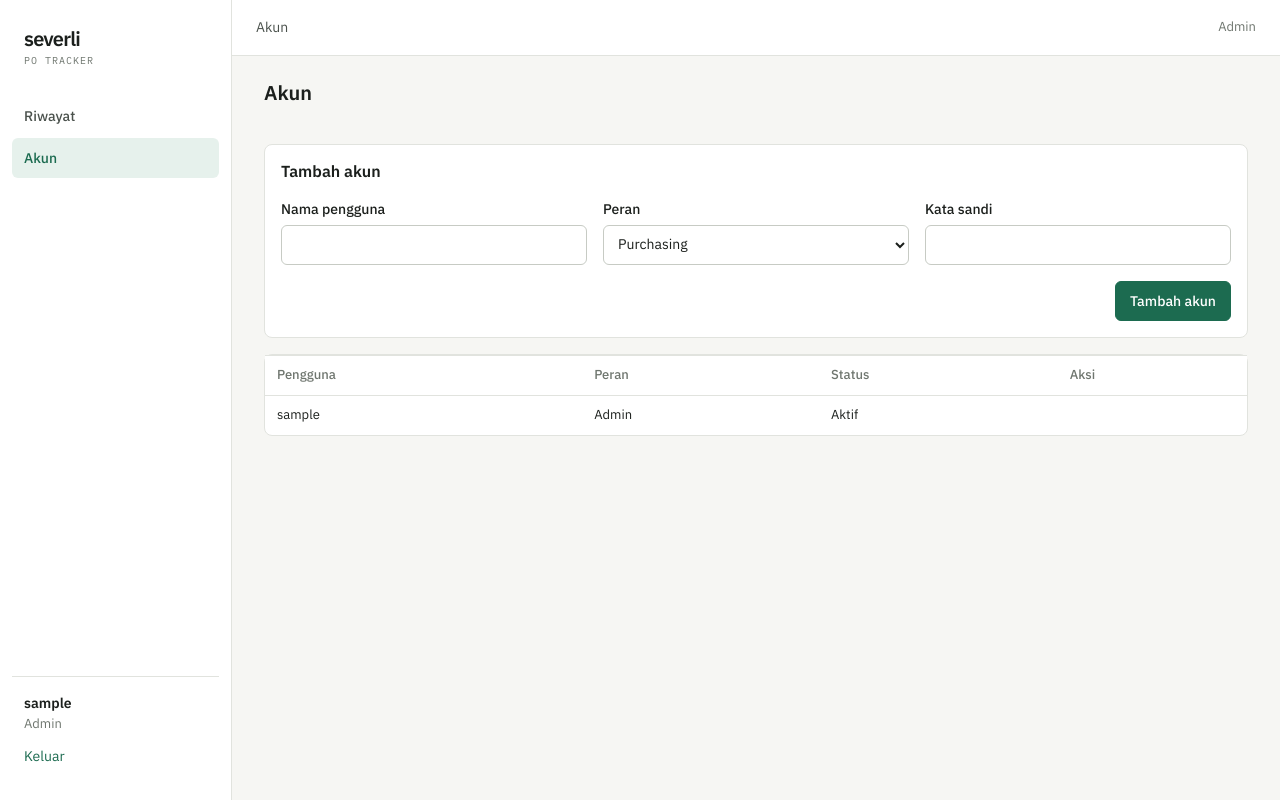
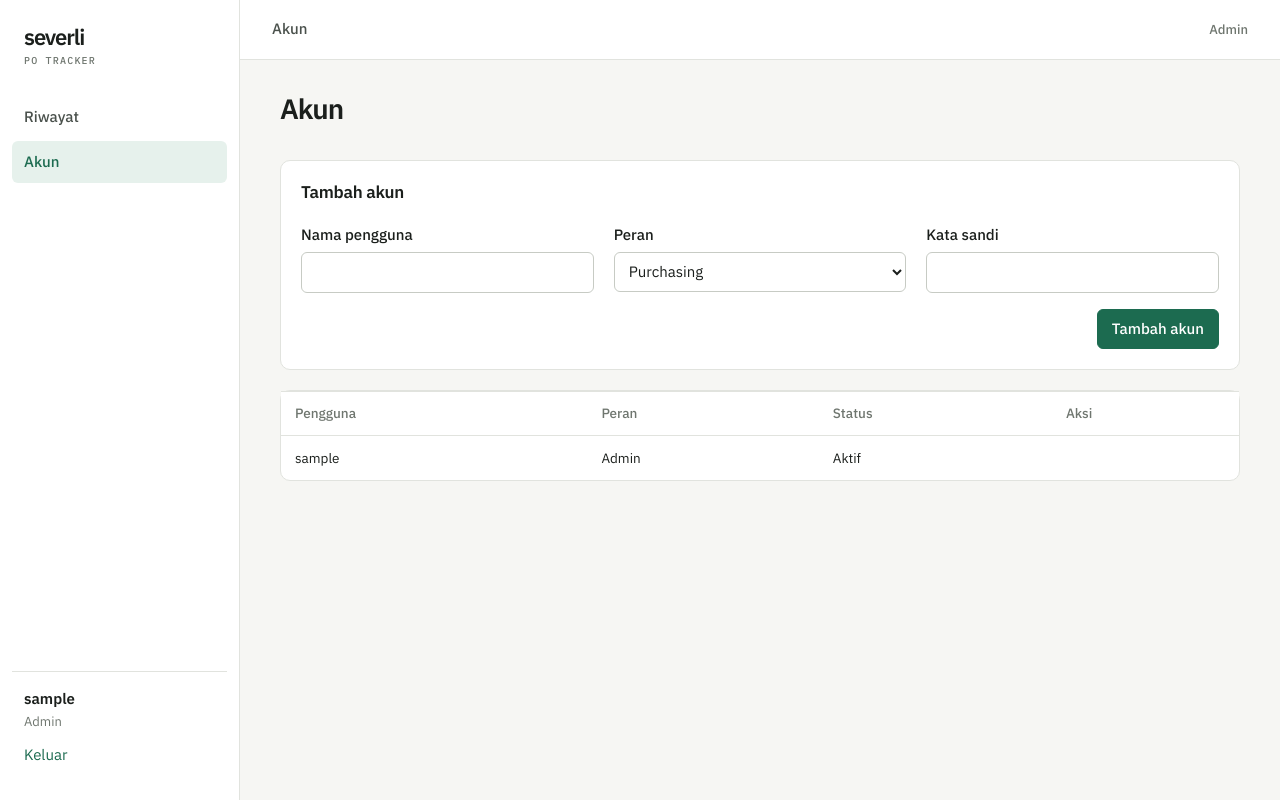
Before and after one commit to jonathantjahyadi1-ui/po-tracker, a Django app: page /akun/ in a window 1280 px wide. Run offline with Django 5.2, Linux system fonts and the light colour scheme; the visitor is signed in with stand-in values (Sample User, id 1); data comes from the database, SQL or seed files in the repository; parts of the project's set-up code (start-up, migrations or seed data) failed here and were passed over.

Commit message:
fixed ui ux

```diff
--- a/static/app.css
+++ b/static/app.css
@@ -7,8 +7,8 @@
 }
 * { box-sizing:border-box; }
 [hidden] { display:none!important; }
-html { font-size:14px; }
-body { margin:0; background:var(--bg); color:var(--ink); font:400 14px/1.45 "IBM Plex Sans",system-ui,sans-serif; }
+html { font-size:15px; }
+body { margin:0; background:var(--bg); color:var(--ink); font:400 15px/1.5 "IBM Plex Sans",system-ui,sans-serif; }
 button,input,select,textarea { font:inherit; }
 a { color:var(--accent); text-decoration:none; }
 a:hover { text-decoration:underline; }
@@ -18,37 +18,45 @@ button:disabled { cursor:not-allowed; opacity:.55; }
 .sr-only { position:absolute; width:1px; height:1px; padding:0; margin:-1px; overflow:hidden; clip:rect(0,0,0,0); white-space:nowrap; border:0; }
 .skip { position:absolute; left:-9999px; top:8px; z-index:100; background:var(--surface); padding:8px; }
 .skip:focus { left:8px; }
-.sidebar { width:232px; position:fixed; inset:0 auto 0 0; background:var(--surface); border-right:1px solid var(--line); display:flex; flex-direction:column; z-index:30; padding:24px 12px; }
-.brand { color:var(--ink); font-size:20px; font-weight:600; letter-spacing:-.04em; display:block; padding:0 12px 28px; }
+.sidebar { width:240px; position:fixed; inset:0 auto 0 0; background:var(--surface); border-right:1px solid var(--line); display:flex; flex-direction:column; z-index:30; padding:24px 12px; }
+.sidebar-head { display:flex; align-items:flex-start; justify-content:space-between; }
+.brand { color:var(--ink); font-size:22px; font-weight:600; letter-spacing:-.05em; display:block; padding:0 12px 28px; line-height:1.2; }
 .brand:hover { text-decoration:none; }
-.brand span { display:block; color:var(--muted); font:400 10px/1.5 "IBM Plex Mono",monospace; letter-spacing:.1em; }
-.sidebar nav { display:grid; gap:2px; }
-.sidebar nav a { color:var(--ink-2); border-radius:6px; min-height:40px; display:flex; align-items:center; padding:0 12px; font-weight:500; }
+.brand span { display:block; color:var(--muted); font:500 10px/1.5 "IBM Plex Mono",monospace; letter-spacing:.12em; margin-top:3px; }
+.sidebar-close,.nav-backdrop { display:none; }
+.sidebar nav { display:grid; gap:3px; }
+.sidebar nav a { color:var(--ink-2); border-radius:6px; min-height:42px; display:flex; align-items:center; padding:0 12px; font-weight:500; transition:background-color .16s,color .16s; }
 .sidebar nav a:hover,.sidebar nav a[aria-current=page] { color:var(--accent); background:var(--accent-soft); text-decoration:none; }
 .side-bottom { margin-top:auto; padding:16px 12px 0; border-top:1px solid var(--line); display:grid; gap:2px; }
 .side-bottom strong { font-weight:600; }
 .side-bottom span { color:var(--muted); font-size:13px; }
 .link-button { border:0; background:none; color:var(--accent); padding:10px 0; text-align:left; }
-.workspace { margin-left:232px; min-height:100vh; }
-.topbar { height:56px; background:var(--surface); border-bottom:1px solid var(--line); display:flex; align-items:center; gap:16px; padding:0 24px; color:var(--ink-2); }
+.workspace { margin-left:240px; min-height:100vh; min-width:0; }
+.topbar { height:60px; background:var(--surface); border-bottom:1px solid var(--line); display:flex; align-items:center; gap:16px; padding:0 32px; color:var(--ink-2); font-weight:500; }
 .top-user { margin-left:auto; color:var(--muted); font-size:13px; }
 .menu-toggle { display:none; border:1px solid var(--line); background:var(--surface); padding:8px 12px; border-radius:6px; }
-main { max-width:1280px; margin:auto; padding:24px 32px 80px; }
+main { max-width:1440px; margin:auto; padding:32px 40px 96px; }
 h1,h2,p { margin:0; }
-h1 { font-size:20px; font-weight:600; line-height:1.3; }
-h2 { font-size:16px; font-weight:600; line-height:1.35; }
-.page-head { min-height:44px; display:flex; align-items:flex-start; justify-content:space-between; gap:16px; margin-bottom:20px; }
+h1 { font-size:clamp(23px,2.2vw,28px); font-weight:600; line-height:1.2; letter-spacing:-.035em; overflow-wrap:anywhere; }
+h2 { font-size:17px; font-weight:600; line-height:1.35; letter-spacing:-.015em; }
+.page-head { min-height:44px; display:flex; align-items:flex-start; justify-content:space-between; flex-wrap:wrap; gap:12px 20px; margin-bottom:24px; }
+.page-head>div { min-width:0; }
 .page-head p,.panel-head p { color:var(--muted); margin-top:4px; }
 .back { display:inline-block; margin-bottom:6px; font-size:13px; }
-.panel { border:1px solid var(--line); border-radius:8px; background:var(--surface); min-width:0; }
-.panel-head { padding:16px; display:flex; align-items:center; justify-content:space-between; gap:12px; }
+.panel { border:1px solid var(--line); border-radius:10px; background:var(--surface); min-width:0; }
+.panel-head { padding:18px 20px; display:flex; align-items:center; justify-content:space-between; flex-wrap:wrap; gap:8px 16px; }
 .panel-head a { font-size:13px; }
-.section-gap { margin-top:16px; }
-.two-cols { display:grid; grid-template-columns:1fr 1fr; gap:16px; }
-.table-wrap { max-width:100%; overflow-x:auto; }
-table { width:100%; border-collapse:collapse; font-size:13px; }
+.section-gap { margin-top:20px; }
+.two-cols { display:grid; grid-template-columns:repeat(2,minmax(0,1fr)); gap:20px; }
+.table-wrap { max-width:100%; overflow-x:auto; scrollbar-color:var(--line-strong) transparent; }
+.wide-table-wrap { position:relative; }
+table { width:100%; border-collapse:collapse; font-size:13.5px; line-height:1.4; }
+.wide-table-wrap table { min-width:840px; }
+.po-summary-table { width:max-content; min-width:100%; }
+.roll-edit-table { min-width:860px; }
+.roll-edit-table input { min-width:120px; }
 thead th { position:sticky; top:0; z-index:2; background:var(--surface); font-weight:500; color:var(--muted); text-align:left; white-space:nowrap; border-top:1px solid var(--line); border-bottom:1px solid var(--line); }
-th,td { padding:8px 12px; height:40px; border-bottom:1px solid var(--line); vertical-align:middle; }
+th,td { padding:10px 14px; height:44px; border-bottom:1px solid var(--line); vertical-align:middle; }
 tbody tr:last-child td { border-bottom:0; }
 .total-row td { font-weight:600; background:var(--bg); border-top:1px solid var(--line-strong); }
 tbody tr:hover { background:var(--bg); }
@@ -89,15 +98,19 @@ input:focus,select:focus,textarea:focus { outline:2px solid var(--accent); outli
 textarea { resize:vertical; }
 input[type=checkbox] { width:18px; min-height:18px; height:18px; accent-color:var(--accent); }
 input[readonly] { background:var(--bg); color:var(--muted); }
-.field-grid { display:grid; grid-template-columns:repeat(2,minmax(0,1fr)); gap:16px; }
+.field-grid { display:grid; grid-template-columns:repeat(2,minmax(0,1fr)); gap:16px 20px; }
 .field-grid.three { grid-template-columns:repeat(3,minmax(0,1fr)); }
 .field-grid .wide { grid-column:1/-1; }
-.form-section { padding:16px; }
-.form-section>h2 { margin-bottom:16px; }
+.form-section { padding:20px; }
+.form-section>h2 { margin-bottom:20px; }
 .form-actions { display:flex; justify-content:flex-end; padding-top:16px; }
-.inline-form,.filters { display:flex; align-items:end; flex-wrap:wrap; gap:12px; padding:16px; background:var(--surface); border:1px solid var(--line); border-radius:8px; }
+.inline-form,.filters { display:flex; align-items:end; flex-wrap:wrap; gap:12px; padding:20px; background:var(--surface); border:1px solid var(--line); border-radius:10px; }
 .inline-form .field,.filters .field { flex:1; min-width:160px; }
-.meta-line { display:flex; flex-wrap:wrap; gap:8px 24px; padding:12px 16px; color:var(--ink-2); border-bottom:1px solid var(--line); }
+.meta-line { display:flex; flex-wrap:wrap; gap:8px 24px; padding:14px 20px; color:var(--ink-2); border-bottom:1px solid var(--line); }
+.decision-actions { display:grid; grid-template-columns:auto minmax(240px,1fr); align-items:end; gap:20px; }
+.decision-actions form:last-child { display:flex; align-items:end; gap:10px; min-width:0; }
+.decision-actions form:last-child input { flex:1; min-width:120px; }
+.decision-actions form:last-child label { align-self:center; margin:0; white-space:nowrap; }
 .messages { position:fixed; right:16px; bottom:16px; z-index:80; display:grid; gap:8px; max-width:min(420px,calc(100vw - 32px)); }
 .message { display:flex; justify-content:space-between; gap:16px; padding:12px 16px; background:var(--accent-soft); border:1px solid var(--accent); border-radius:8px; color:var(--accent-hover); }
 .message.error { background:var(--danger-soft); border-color:var(--danger); color:var(--danger); }
--- a/static/app.js
+++ b/static/app.js
@@ -2,14 +2,39 @@ document.documentElement.classList.add('js');
 
 document.addEventListener('DOMContentLoaded', () => {
   const menu = document.getElementById('menu-toggle');
+  const sidebar = document.getElementById('sidebar');
+  const sidebarClose = document.getElementById('sidebar-close');
+  const mobileNav = window.matchMedia('(max-width: 900px)');
+  const syncMenu = () => {
+    if (sidebar) sidebar.inert = mobileNav.matches &&
+      !document.body.classList.contains('nav-open');
+  };
+  const closeMenu = () => {
+    document.body.classList.remove('nav-open');
+    menu?.setAttribute('aria-expanded', 'false');
+    menu?.setAttribute('aria-label', 'Buka menu');
+    syncMenu();
+  };
   menu?.addEventListener('click', () => {
     const open = document.body.classList.toggle('nav-open');
     menu.setAttribute('aria-expanded', String(open));
+    menu.setAttribute('aria-label', open ? 'Tutup menu' : 'Buka menu');
+    syncMenu();
+    if (open) sidebarClose?.focus();
   });
+  sidebarClose?.addEventListener('click', () => {
+    closeMenu();
+    menu?.focus();
+  });
+  document.getElementById('nav-backdrop')?.addEventListener('click', closeMenu);
+  document.querySelectorAll('.sidebar nav a').forEach(link =>
+    link.addEventListener('click', closeMenu));
+  mobileNav.addEventListener('change', closeMenu);
+  syncMenu();
   document.addEventListener('keydown', event => {
     if (event.key === 'Escape') {
-      document.body.classList.remove('nav-open');
-      menu?.setAttribute('aria-expanded', 'false');
+      if (document.body.classList.contains('nav-open')) menu?.focus();
+      closeMenu();
     }
   });
   document.querySelectorAll('[data-close-message]').forEach(button => {
--- a/templates/accounts.html
+++ b/templates/accounts.html
@@ -9,7 +9,7 @@
     {% endfor %}</div><div class="form-actions"><button class="button primary" type="submit">Tambah akun</button></div>
   </form>
 </section>
-<section class="panel section-gap"><div class="table-wrap"><table><thead><tr>
+<section class="panel section-gap"><div class="table-wrap wide-table-wrap"><table><thead><tr>
   <th>Pengguna</th><th>Peran</th><th>Status</th><th>Aksi</th></tr></thead><tbody>
   {% for user in users %}<tr><td>{{ user.username }}</td><td>{{ user.get_role_display }}</td>
     <td>{% if user.is_active %}Aktif{% else %}Nonaktif{% endif %}</td><td>
--- a/templates/allocation_detail.html
+++ b/templates/allocation_detail.html
@@ -4,20 +4,20 @@
   <h1>{{ allocation.po.nomor }}</h1><p>{{ allocation.cmt.name }} ·
   {% include 'partials/status.html' with item=allocation %}</p></div></div>
 {% if request.user.role == 'purchasing' and allocation.status == 'menunggu' %}
-<div class="row-actions section-gap">
+<section class="panel form-section section-gap"><h2>Tinjau alokasi</h2><div class="decision-actions">
   <form method="post" data-submit-form>{% csrf_token %}
     <button class="button primary" name="action" value="acc">ACC alokasi</button></form>
   <form method="post" data-submit-form>{% csrf_token %}
     <label for="reject-reason">Alasan</label><input id="reject-reason" name="alasan" required>
     <button class="button danger" name="action" value="tolak">Tolak</button></form>
-</div>{% endif %}
+</div></section>{% endif %}
 {% if request.user.role == 'purchasing' and allocation.status == 'disetujui' %}
 <form method="post" class="inline-form section-gap" data-submit-form>{% csrf_token %}
   <label for="cancel-reason">Alasan pembatalan</label><input id="cancel-reason" name="alasan" required>
   <button class="button danger" name="action" value="batalkan">Batalkan alokasi</button>
 </form>{% endif %}
 <form method="post" data-submit-form>{% csrf_token %}
-  <section class="panel section-gap"><div class="table-wrap"><table><thead><tr>
+  <section class="panel section-gap"><div class="table-wrap wide-table-wrap"><table><thead><tr>
     {% if request.user.role == 'purchasing' %}<th><input type="checkbox" id="select-all" aria-label="Pilih semua roll"></th>{% endif %}
     <th>Invoice</th><th>Bahan</th><th>Warna</th><th class="num">Roll</th>
     <th class="num">Yard</th><th>Status</th><th>Tgl kirim</th><th>Tgl terima</th>
--- a/templates/base.html
+++ b/templates/base.html
@@ -16,7 +16,10 @@
 {% if request.user.is_authenticated %}
 <a class="skip" href="#main">Lewati navigasi</a>
 <aside class="sidebar" id="sidebar">
-  <a class="brand" href="/">severli<span>PO TRACKER</span></a>
+  <div class="sidebar-head">
+    <a class="brand" href="/">severli<span>PO TRACKER</span></a>
+    <button class="sidebar-close" id="sidebar-close" type="button" aria-label="Tutup menu">&times;</button>
+  </div>
   <nav aria-label="Navigasi utama">
     {% if request.user.role != 'admin' %}
     <a href="{% url 'dashboard' %}" {% if active == 'dashboard' %}aria-current="page"{% endif %}>Ringkasan</a>
@@ -41,6 +44,7 @@
     </form>
   </div>
 </aside>
+<button class="nav-backdrop" id="nav-backdrop" type="button" aria-label="Tutup menu" tabindex="-1"></button>
 <div class="workspace">
   <header class="topbar">
     <button class="menu-toggle" id="menu-toggle" type="button"
--- a/templates/invoice_detail.html
+++ b/templates/invoice_detail.html
@@ -11,7 +11,7 @@
 {% if invoice.dibatalkan %}<p class="message error">Invoice dibatalkan.</p>{% endif %}
 <form method="post" action="{% url 'allocation_create' %}" id="allocation-form" data-submit-form>
   {% csrf_token %}
-  <section class="panel"><div class="table-wrap"><table><thead><tr>
+  <section class="panel"><div class="table-wrap wide-table-wrap"><table><thead><tr>
     {% if request.user.role == 'purchasing' and not invoice.dibatalkan %}
     <th><input type="checkbox" id="select-all" aria-label="Pilih semua yang tersedia"></th>
     {% endif %}
--- a/templates/invoice_form.html
+++ b/templates/invoice_form.html
@@ -23,11 +23,11 @@
     </div>
   </section>
   {% if existing %}
-  <section class="panel form-section section-gap"><h2>Roll tercatat</h2>
+  <section class="panel section-gap"><div class="panel-head"><h2>Roll tercatat</h2></div>
     <datalist id="existing-materials">{% for item in materials %}<option value="{{ item.name }}"></option>{% endfor %}</datalist>
     <datalist id="existing-colors">{% for item in colors %}<option value="{{ item.name }}"></option>{% endfor %}</datalist>
     <datalist id="existing-warehouses">{% for item in warehouses %}<option value="{{ item.name }}"></option>{% endfor %}</datalist>
-    <div class="table-wrap"><table><thead><tr><th>Bahan</th><th>Warna</th>
+    <div class="table-wrap wide-table-wrap"><table class="roll-edit-table"><thead><tr><th>Bahan</th><th>Warna</th>
       <th>Lokasi</th><th class="num">Roll</th><th>Yard</th><th>Status</th></tr></thead><tbody>
       {% for roll in existing %}<tr>
       <td><label class="sr-only" for="material-{{ roll.pk }}">Bahan roll {{ roll.urut }}</label>
--- a/templates/master.html
+++ b/templates/master.html
@@ -11,11 +11,11 @@
   <button class="button primary" type="submit">Tambah {{ tab }}</button>
 </form>
 {% endif %}
-<section class="panel"><div class="table-wrap"><table><thead><tr><th>Nama</th><th>Status</th>
+<section class="panel {% if request.user.role == 'purchasing' %}section-gap{% endif %}"><div class="table-wrap"><table><thead><tr><th>Nama</th><th>Status</th>
   {% if request.user.role == 'purchasing' %}<th>Ubah</th>{% endif %}</tr></thead><tbody>
   {% for item in items %}<tr><td>{{ item.name }}</td>
   <td>{% if item.active %}Aktif{% else %}Nonaktif{% endif %}</td>
-  {% if request.user.role == 'purchasing' %}<td><div class="row-actions">
+  {% if request.user.role == 'purchasing' %}<td><div class="row-actions master-actions">
     <form method="post" class="row-actions" data-submit-form>{% csrf_token %}
       <input type="hidden" name="kind" value="{{ tab }}"><input type="hidden" name="id" value="{{ item.pk }}">
       <label class="sr-only" for="name-{{ item.pk }}">Nama</label>
--- a/templates/partials/yard.html
+++ b/templates/partials/yard.html
@@ -14,6 +14,7 @@
       <p data-paste-preview></p>
       <button class="button small" type="button" data-apply-paste>Terapkan</button>
     </div>
+    <p class="yard-label">Yard per roll</p>
     <div class="yard-grid" data-yard-grid></div>
     <textarea name="yards[]" rows="5" data-yard-source aria-label="Yard per roll"></textarea>
     <p class="field-error" data-yard-error></p>
--- a/templates/vendor_detail.html
+++ b/templates/vendor_detail.html
@@ -9,7 +9,7 @@
     <p>Surat jalan {{ invoice.surat_jalan|default:"—" }} · {{ invoice.tanggal|date:"d M Y" }}
       · Rp {{ invoice.total_rp|indo }} · {{ invoice.yards|indo }} yd</p></div>
     <a href="{% url 'invoice_detail' invoice.pk %}">Lihat roll</a></div>
-  <div class="table-wrap"><table><thead><tr><th>Bahan / warna</th>
+  <div class="table-wrap wide-table-wrap"><table><thead><tr><th>Bahan / warna</th>
     <th class="num">Roll</th><th class="num">Yard</th>
     {% for date in invoice.dates %}<th>{{ date|date:"d M Y" }}</th>{% endfor %}
     <th>Dialokasikan, belum kirim</th><th class="num">Sisa tersedia</th>
--- a/tracking/forms.py
+++ b/tracking/forms.py
@@ -17,7 +17,9 @@ class InvoiceForm(forms.Form):
     total_rp = forms.DecimalField(
         label='Total Rp', max_digits=16, decimal_places=2, min_value=0, initial=0
     )
-    catatan = forms.CharField(label='Catatan', required=False, widget=forms.Textarea)
+    catatan = forms.CharField(
+        label='Catatan', required=False, widget=forms.Textarea(attrs={'rows': 3})
+    )
 
 
 class PoForm(forms.ModelForm):
@@ -26,7 +28,7 @@ class PoForm(forms.ModelForm):
         fields = ['tgl_order', 'produk', 'pemakaian_std', 'catatan']
         widgets = {
             'tgl_order': forms.DateInput(attrs={'type': 'date'}),
-            'catatan': forms.Textarea,
+            'catatan': forms.Textarea(attrs={'rows': 3}),
         }
 
 
```
Also changed, not shown: other parts of static/app.css (+63 -26 lines), templates/po_detail.html (+4 -4 lines).
